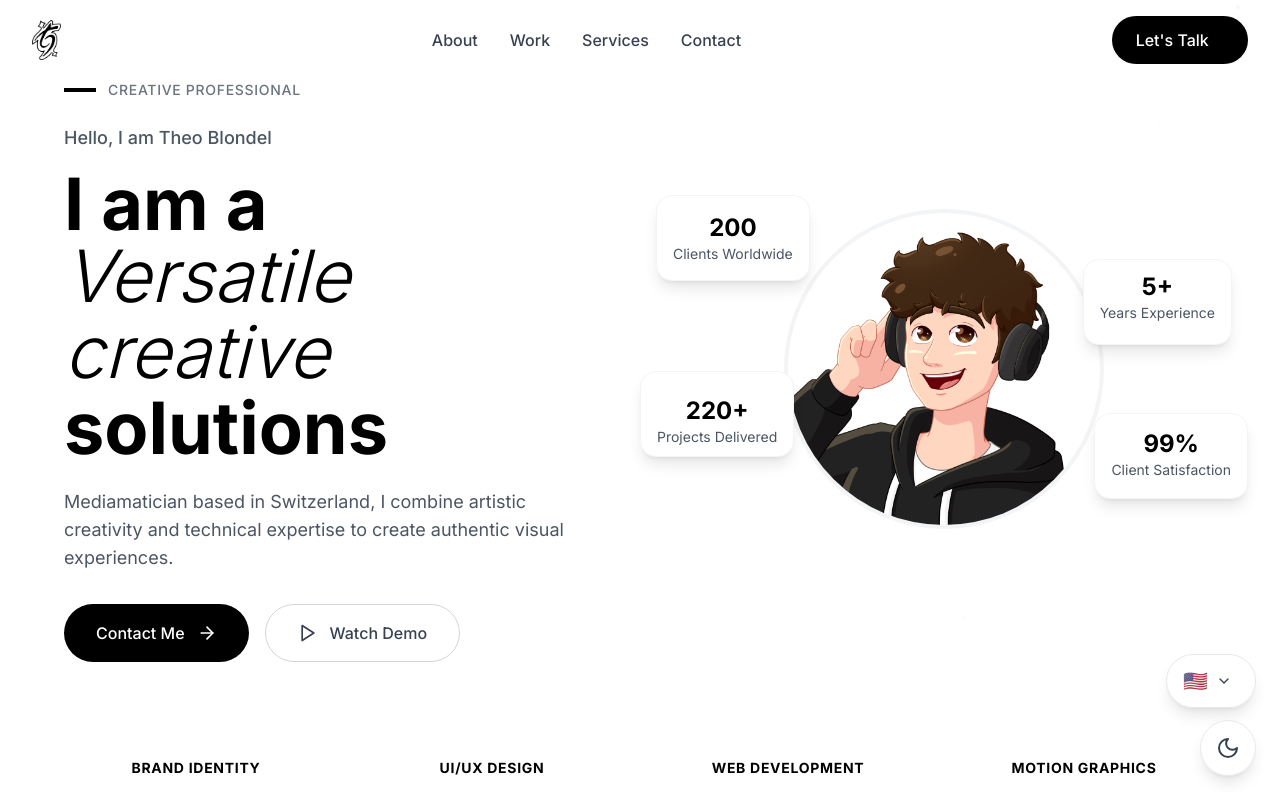
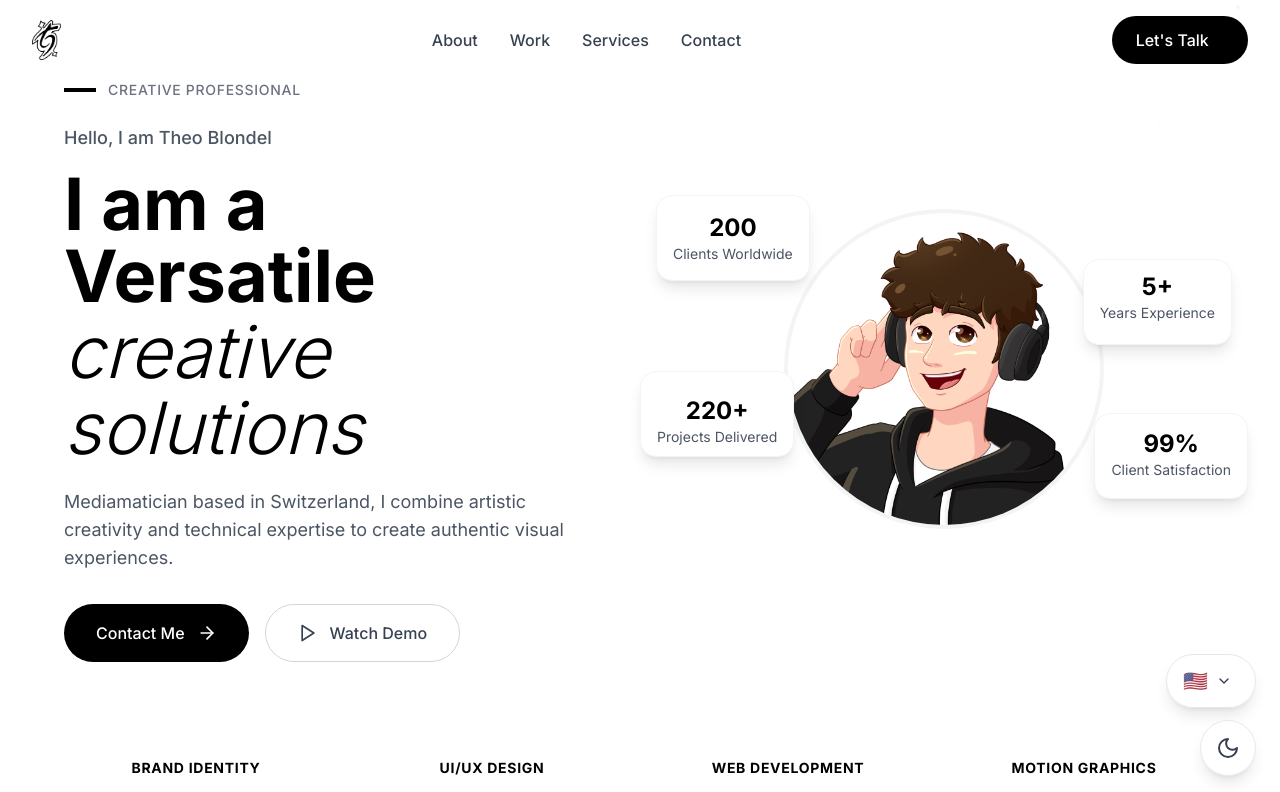
Before and after one commit to serfgxgsdfgcvg/asd, a React (Vite) app: page / in a window 1280 px wide. Shown: the top 792 px of the page. Built offline with nearby package versions, Linux system fonts and the light colour scheme.

Commit message:
Remove 'I am a' and make 'Versatile' bold

```diff
--- a/src/components/Hero.tsx
+++ b/src/components/Hero.tsx
@@ -97,7 +97,7 @@ export default function Hero() {
                         initial={{ opacity: 0, y: 30 }}
                         animate={{ opacity: 1, y: 0 }}
                         transition={{ delay: 0.6 }}
-                        className="block italic font-light"
+                        className="block font-bold"
                       >
                         {t('hero.mainTitle.line1')}
                       </motion.div>
@@ -113,7 +113,7 @@ export default function Hero() {
                         initial={{ opacity: 0, y: 30 }}
                         animate={{ opacity: 1, y: 0 }}
                         transition={{ delay: 0.8 }}
-                        className="block font-bold"
+                        className="block italic font-light"
                       >
                         {t('hero.mainTitle.line3')}
                       </motion.div>
```
